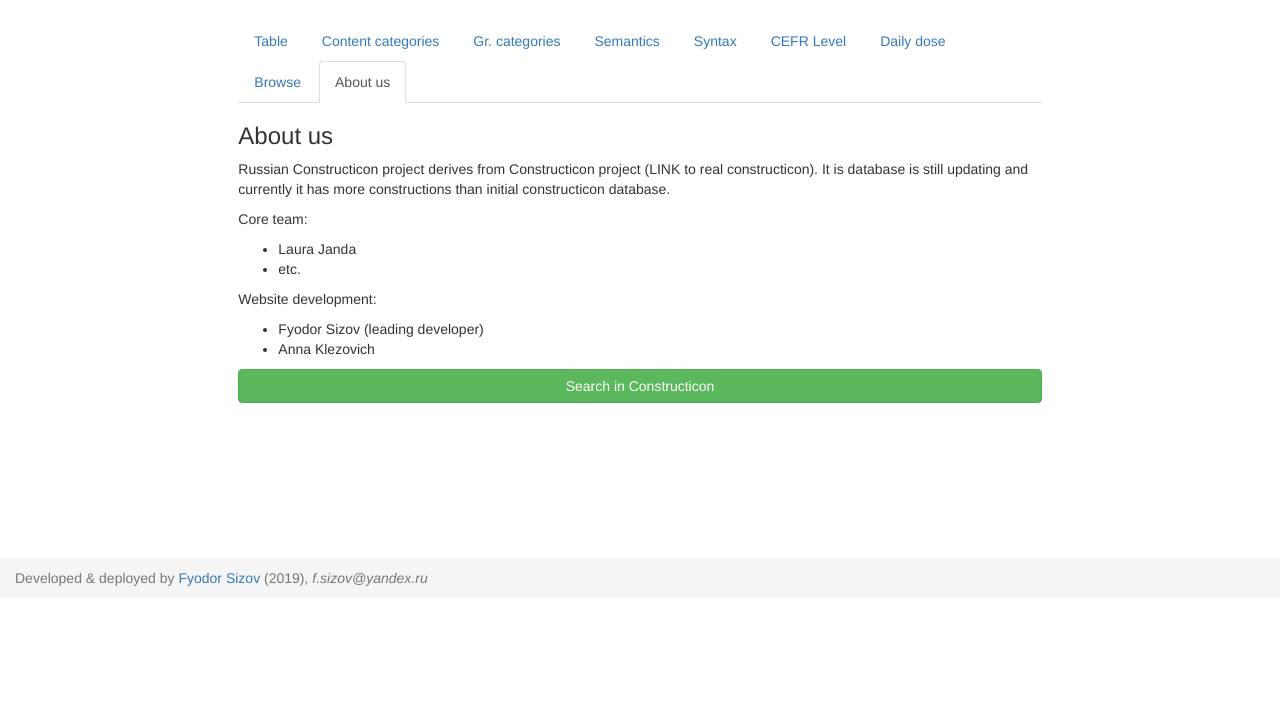
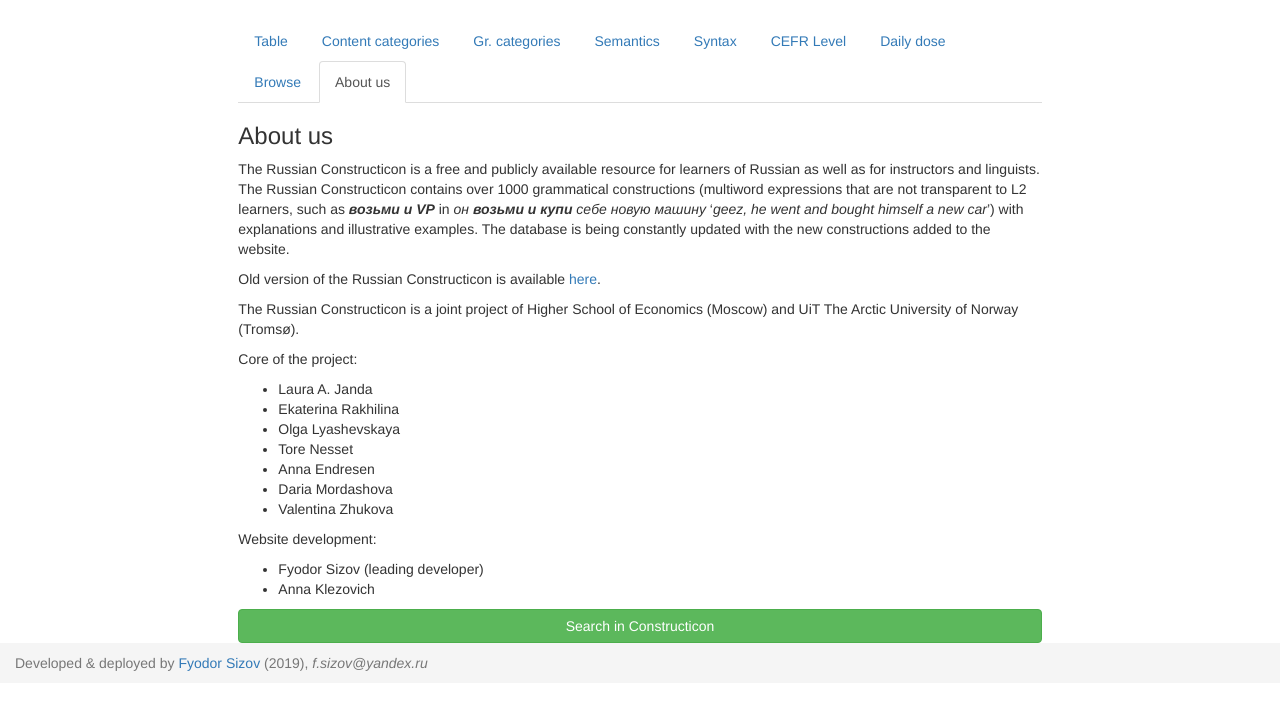
Before and after one commit to sfedia/russian-constructicon, a Flask app: template templates/main_page.html in a window 1280 px wide, after a click on "About us". Shown: the part 52-762 px from the top of the page. Run offline with Flask 2, Linux system fonts and the light colour scheme; the template is opened without the code that fills it, so the values that code supplies are empty; parts of the project's set-up code (start-up, migrations or seed data) failed here and were passed over; some libraries are stand-ins or nearby versions.

Commit message:
edit about_us

```diff
--- a/templates/main_page.html
+++ b/templates/main_page.html
@@ -234,17 +234,26 @@ main div.container {
       </div>
       <div id="panel5" class="tab-pane fade">
           <h3>About us</h3>
-          <p>Russian Constructicon project derives from Constructicon project (LINK to real constructicon). It is database is still updating and currently it has more constructions than initial constructicon database.</p>
-          <p>Core team:</p>
-          <ul>
-              <li>Laura Janda</li>
-              <li>etc.</li>
-          </ul>
-          <p>Website development:</p>
-          <ul>
+          <p>The Russian Constructicon is a free and publicly available resource for learners of Russian as well as for instructors and linguists. The Russian Constructicon contains over 1000 grammatical constructions (multiword expressions that are not transparent to L2 learners, such as <strong><em>возьми и VP</em></strong> in <em>он <strong>возьми и купи</strong> себе новую машину</em> ‘<em>geez, he went and bought himself a new car</em>’) with explanations and illustrative examples. The database is being constantly updated with the new constructions added to the website.</p>
+            <p>Old version of the Russian Constructicon is available
+              <a href="https://spraakbanken.gu.se/karp/#?mode=konstruktikon-rus&amp;lang=swe&amp;advanced=false&amp;searchTab=special&amp;hpp=25&amp;extended=and%7Crus-construction%7Cequals%7C&amp;page=1" rel="noopener noreferrer" target="_blank">here</a>.
+            </p>
+            <p >The Russian Constructicon is a joint project of Higher School of Economics (Moscow) and UiT The Arctic University of Norway (Tromsø).</p>
+            <p>Core of the project:</p>
+            <ul>
+              <li>Laura A. Janda</li>
+              <li>Ekaterina Rakhilina</li>
+              <li>Olga Lyashevskaya</li>
+              <li>Tore Nesset</li>
+              <li>Anna Endresen</li>
+              <li>Daria Mordashova</li>
+              <li>Valentina Zhukova</li>
+            </ul>
+            <p>Website development:</p>
+            <ul>
               <li>Fyodor Sizov (leading developer)</li>
               <li>Anna Klezovich</li>
-          </ul>
+            </ul>
       </div>
       <div id="panel6" class="tab-pane fade in active">
         <h3>All constructions</h3>
```
